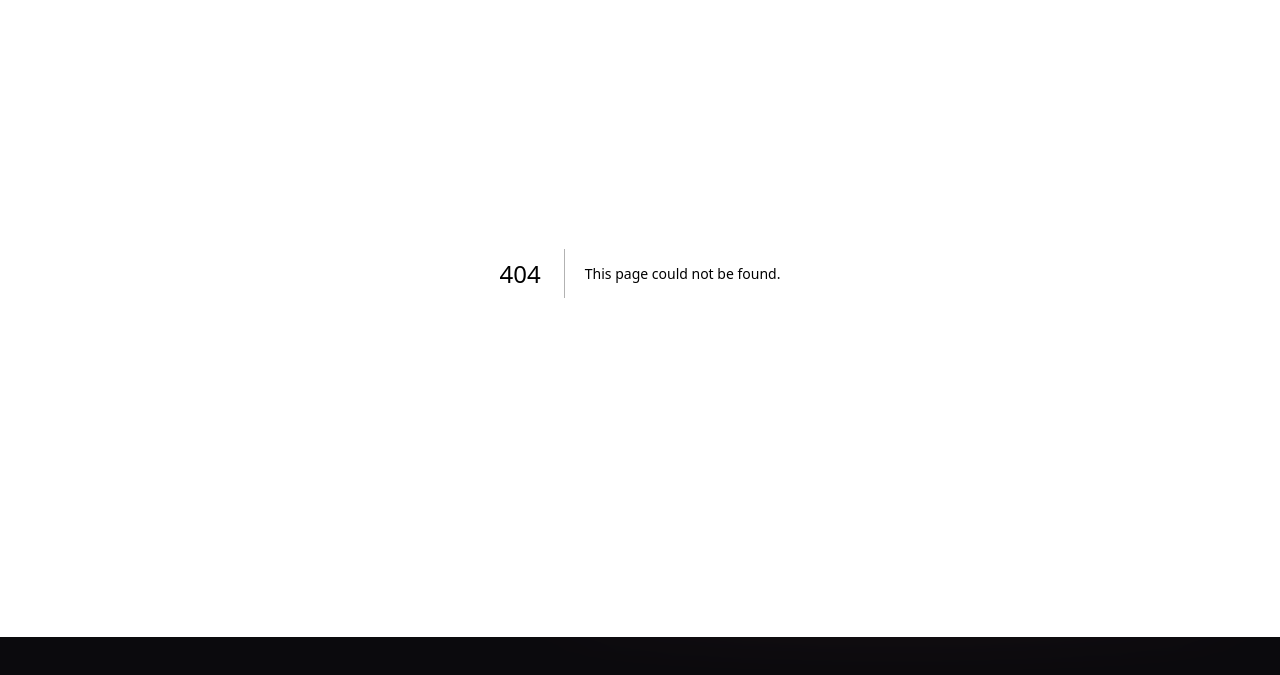
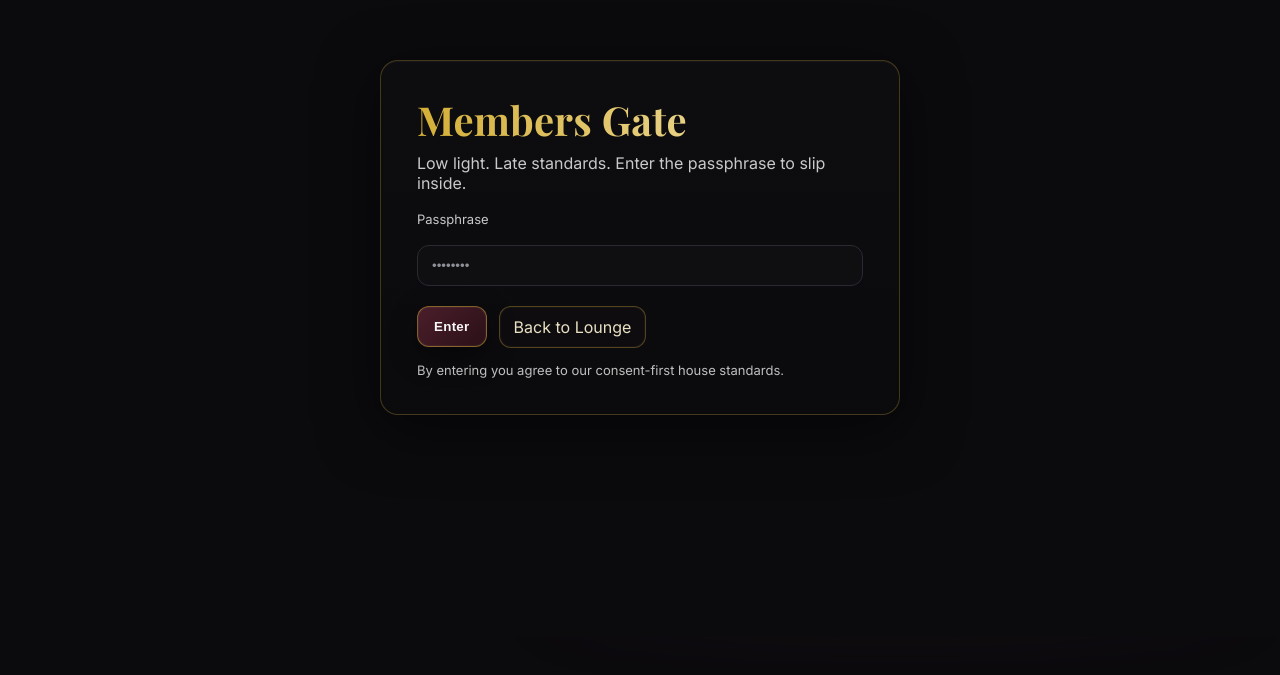
Before and after one commit to nmandell2022/velvet-portal, a Next.js app: page /login in a window 1280 px wide. Before the commit this address had no page. Shown: the part 163-838 px from the top of the page. After the commit the page ends 800 px from the top, so only its background shows below. Built offline with nearby package versions, Linux system fonts and the light colour scheme; a web font is replaced by a local one.

Commit message:
Create page.jsx

```diff
--- /dev/null
+++ b/app/login/page.jsx
@@ -0,0 +1,24 @@
+export default function Login({ searchParams }) {
+  const error = searchParams?.error;
+  const next = searchParams?.next || "/members";
+
+  return (
+    <div className="card" style={{maxWidth:520, margin:"0 auto"}}>
+      <h1 className="h1">Members Gate</h1>
+      <p className="sub">Low light. Late standards. Enter the passphrase to slip inside.</p>
+
+      {error ? <div className="error">That passphrase didn’t match. Try again.</div> : null}
+
+      <form method="post" action={`/api/login?next=${encodeURIComponent(next)}`} className="form-grid">
+        <label className="label" htmlFor="pass">Passphrase</label>
+        <input id="pass" name="password" type="password" className="input" placeholder="••••••••" required />
+
+        <div className="cta-row" style={{marginTop:6}}>
+          <button className="btn" type="submit">Enter</button>
+          <a className="btn-ghost" href="/">Back to Lounge</a>
+        </div>
+        <div className="note">By entering you agree to our consent-first house standards.</div>
+      </form>
+    </div>
+  );
+}
```
